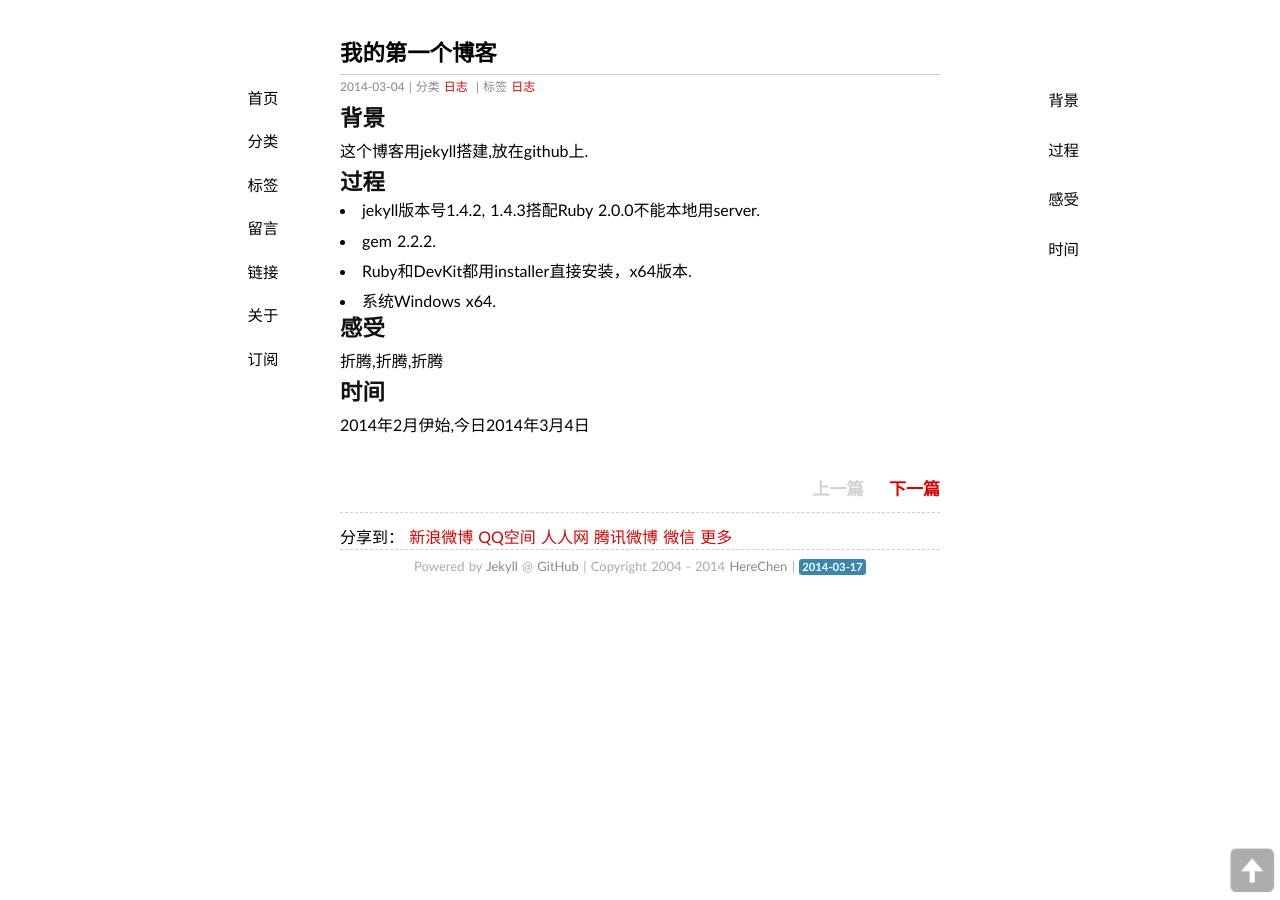
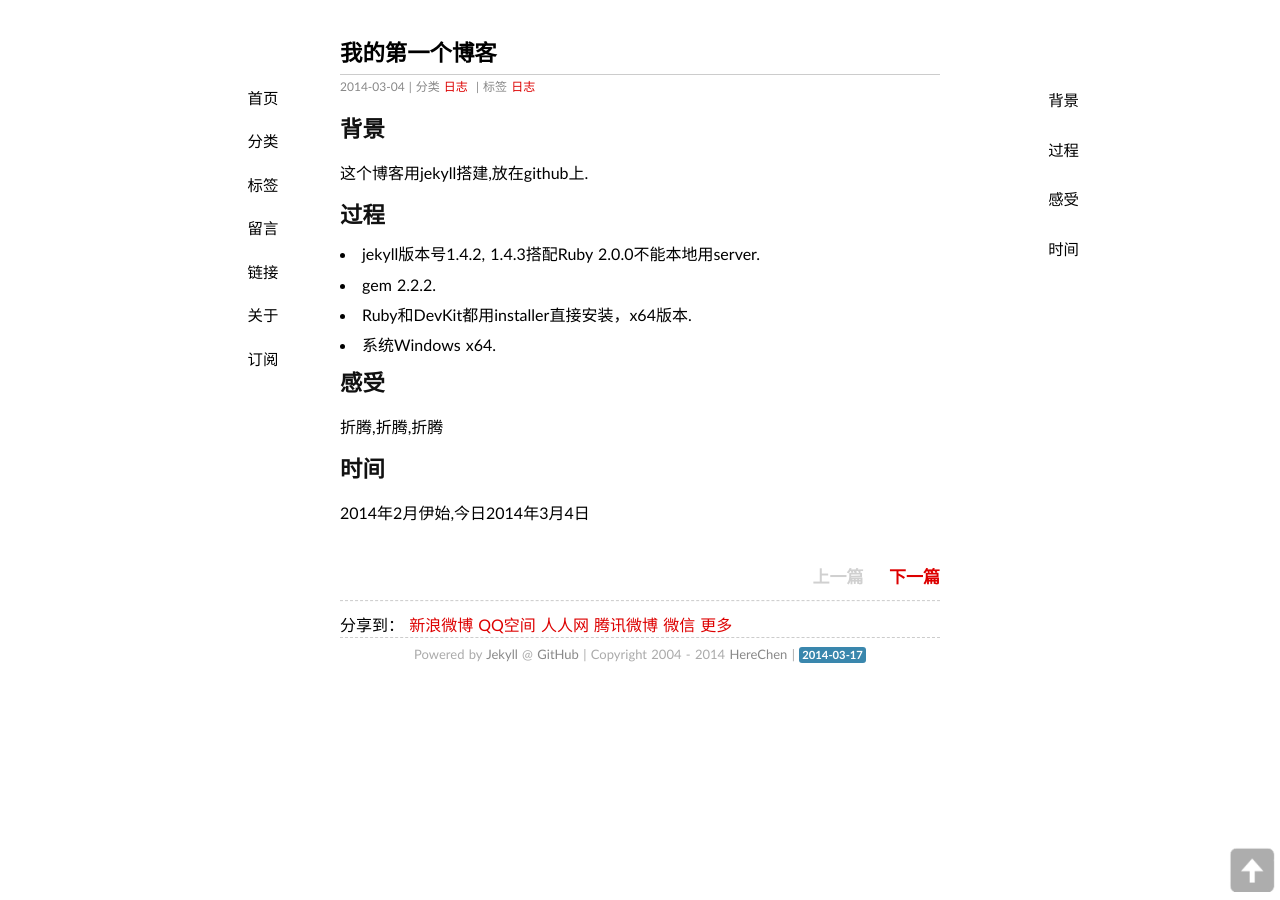
Before and after one commit to Xuezhiyuanlin/herechen.github.io, a Jekyll site: the page built from _posts/2014-03-04-first-blog.md, in a window 1280 px wide. Built offline with Jekyll 4.4.1, drawn with Linux system fonts in a browser that asks for light colours; some web fonts are replaced; Markdown is read by kramdown in place of the engine named in the settings; comment, search, counter and statistics services are not loaded.

Commit message:
herechen

```diff
--- a/media/css/style.css
+++ b/media/css/style.css
@@ -31,7 +31,10 @@ blockquote p{margin:0;padding:.5em 0;}
 
 #container{width:600px;margin:2em auto;display:block;padding:0 2em;}
 
-.content{font-size:16px;line-height:24px;}
+.content{
+	font-size:16px;
+	line-height:24px;
+}
 .content h1{padding:.5em 0;}
 .content img{max-width:640px;display:block;margin:4px auto;-webkit-box-shadow:#999 1px 1px 4px;-moz-box-shadow:#999 1px 1px 4px;box-shadow:#999 1px 1px 4px;}
 #tag_cloud{margin-bottom: 1em;}
@@ -64,7 +67,12 @@ nav a{display:block;padding:.7em 1em;color:#000000;}
 nav a:hover{background-color:#ff0000;text-decoration:none;color:#f9f9f9;-webkit-transition:color .2s linear;}
 .post{padding:.5em 0em;}
 h1{font-family:"Cuprum","Hiragino Sans GB","Microsoft YaHei",sans-serif;font-size:1.6em;color:#000;}
-h2{font-family:"Cuprum","Hiragino Sans GB","Microsoft YaHei",sans-serif;font-size:1.4em;color:#111;}
+h2{
+	font-family:"Cuprum","Hiragino Sans GB","Microsoft YaHei",sans-serif;
+	font-size:1.4em;
+	line-height:46px;
+	color:#111;
+}
 h3{font-family:"Cuprum","Hiragino Sans GB","Microsoft YaHei",sans-serif;font-size:1.2em;color:#222;}
 h4{font-family:"Cuprum","Hiragino Sans GB","Microsoft YaHei",sans-serif;font-size:1em;color:#333;}
 pre,code{font-family:Menlo,"Andale Mono",Consolas,"Courier New",Monaco,monospace;font-size:13px;}
```
